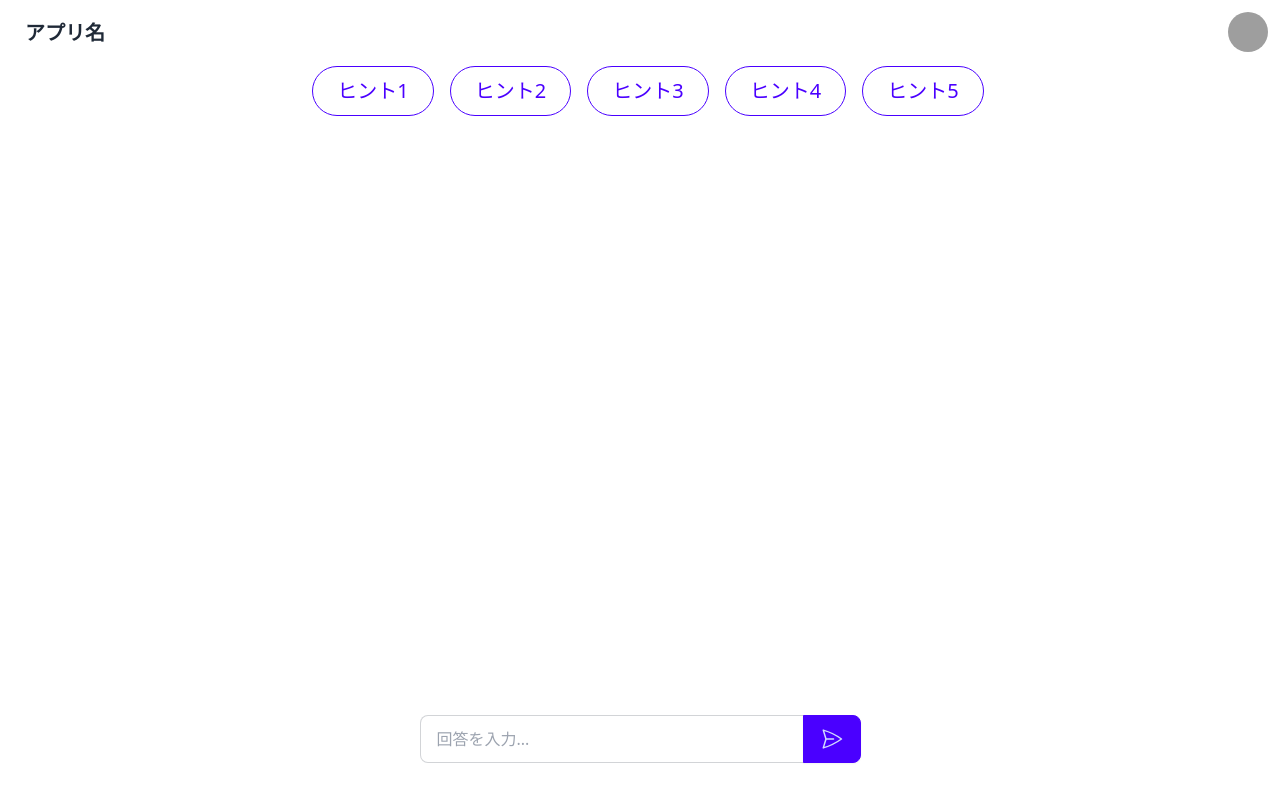
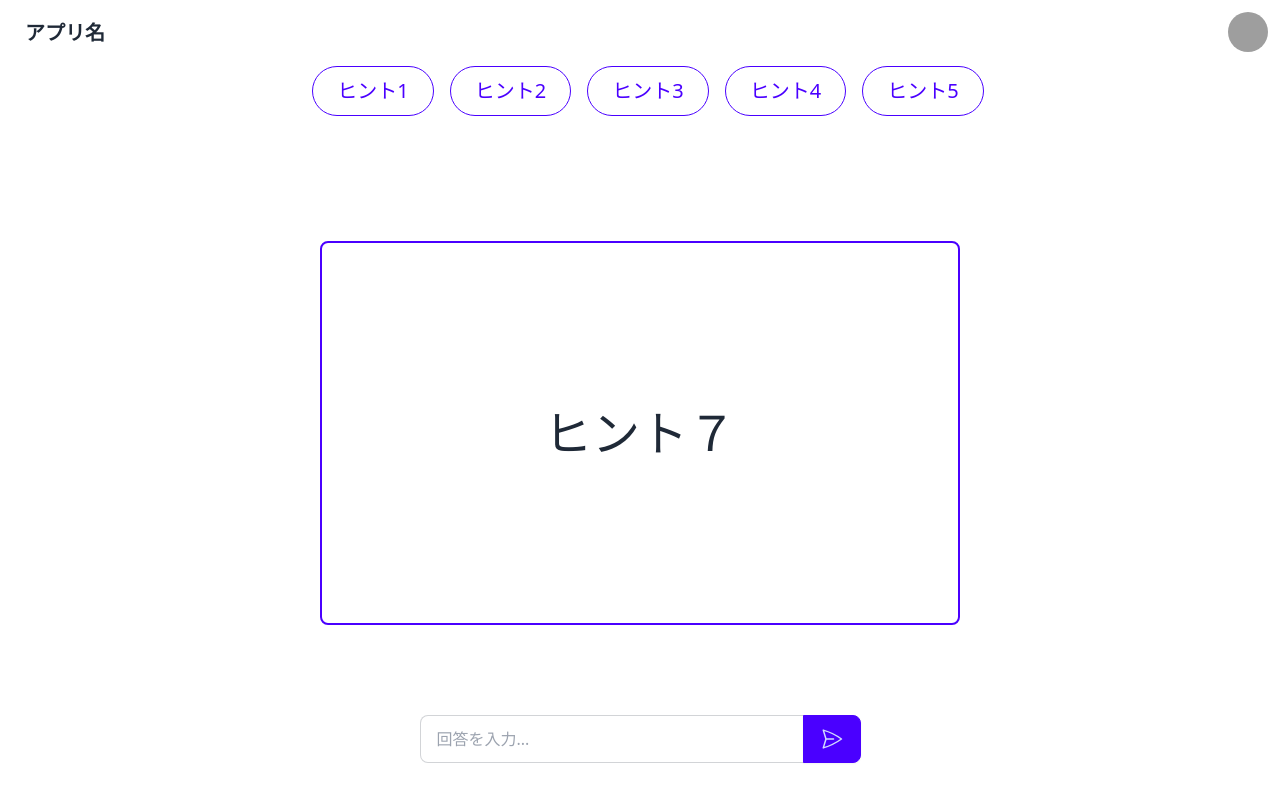
Before and after one commit to sasanqua-create/KeyGuessr, a React (Create React App) app in the folder frontend/: page /game in a window 1280 px wide. Built offline with nearby package versions, Linux system fonts and the light colour scheme; grey boxes are pictures that could not be loaded.

Commit message:
feature: resultページの作成

```diff
--- /dev/null
+++ b/frontend/src/components/game/Question.tsx
@@ -0,0 +1,9 @@
+export const Question: React.FC = () => {
+    return (
+        <div className="h-96 w-1/2 border-2 border-primary rounded-lg p-3">
+            <div className="h-full flex items-center justify-center">
+                <div className="text-5xl">ヒント７</div>
+            </div>
+        </div>
+    )
+}
--- a/frontend/src/pages/game.tsx
+++ b/frontend/src/pages/game.tsx
@@ -1,5 +1,6 @@
 import { Hint } from '../components/game/Hint'
 import { Answer } from '../components/game/Answer'
+import { Question } from '../components/game/Question'
 
 export const Game: React.FC = () => {
   return (
@@ -7,7 +8,9 @@ export const Game: React.FC = () => {
       <div className="h-1/6">
         <Hint hints={['ヒント1', 'ヒント2','ヒント3','ヒント4','ヒント5']} />
       </div>
-      <div className="h-2/3"></div>
+      <div className="h-2/3 flex items-center justify-center">
+        <Question />
+      </div>
       <div className="h-1/6 flex items-center justify-center">
         <div className="w-1/4"></div>
         <div className="w-1/2">
--- /dev/null
+++ b/frontend/src/pages/result.tsx
@@ -0,0 +1,12 @@
+export const Result: React.FC = () => {
+  return (
+    <div className="h-full flex-1">
+      <div className="h-2/3 flex items-center justify-center"></div>
+      <div className="h-1/6 flex items-center justify-center">
+        <div className="w-1/4"></div>
+        <div className="w-1/2"></div>
+        <div className="w-1/4"></div>
+      </div>
+    </div>
+  )
+}
```
